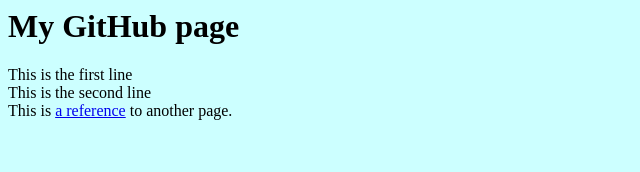
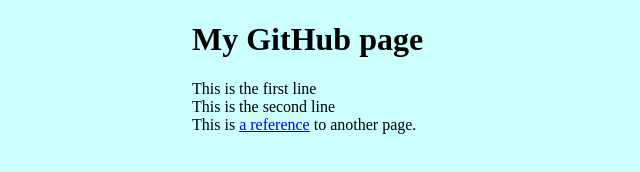
Before and after one commit to fons/fons.github.com, a plain HTML site: page index.html in a window 1280 px wide. Shown: the whole page, without its empty margins (0-640 px from the left). Drawn offline with Linux system fonts and the light colour scheme.

Commit message:
added page1

```diff
--- a/index.html
+++ b/index.html
@@ -1,6 +1,23 @@
+<!DOCTYPE html>
+<html>
+<head>
+<title> developer's blog</title>
+<style type="text/css">
+body {
+margin-left:  15%;
+margin-right: 10%;
+background  : white;
+color : black;
+}
+
+</style>
+
+</head>
+
 <body style="background-color : #ccffff;">
+
 <h1 style="left : 2000px;">My GitHub page</h1>
-<style type="text/css"></style>
+
 <div class="content" align="center" style="font-family:sans-serif; font-size : 12px;"></div>
 
 This is the first line <br>
@@ -8,3 +25,4 @@ This is the second line <br>
 This is
 <a href="page-1.html">a reference</a> to another page.
 </body>
+</html>
```
